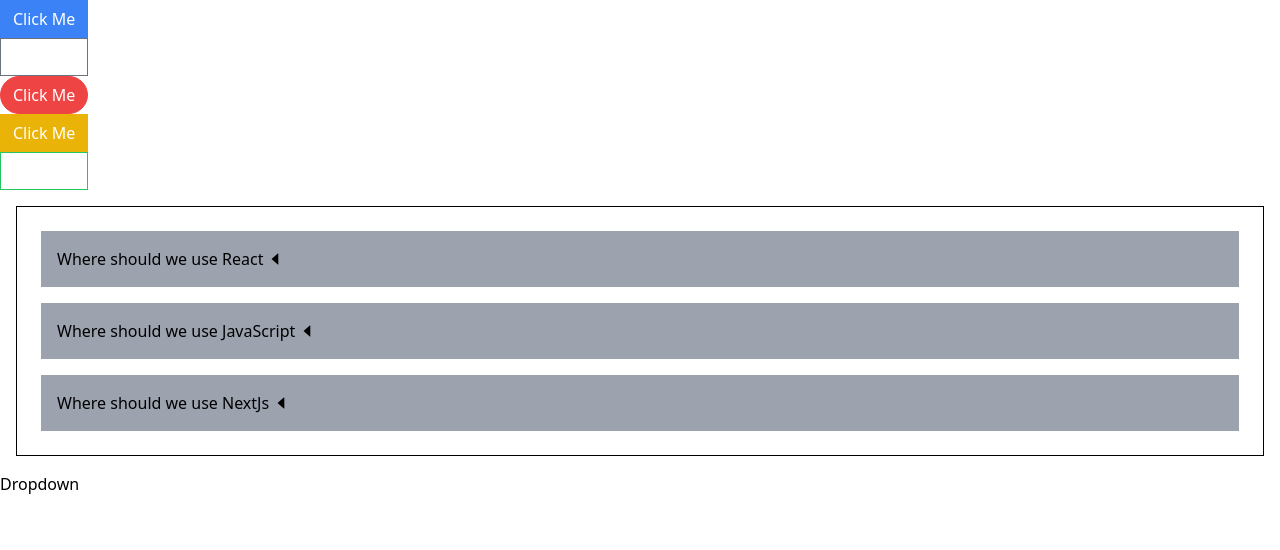
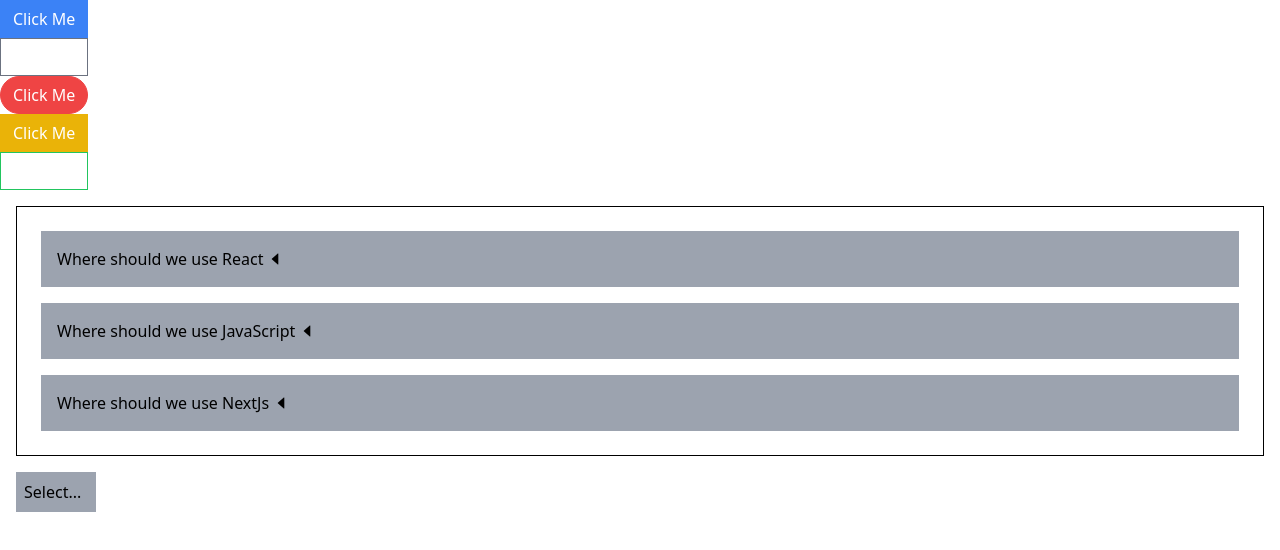
Before and after one commit to ashurbz/Components, a React (Create React App) app: page / in a window 1280 px wide. Shown: the top 550 px of the page. Built offline with nearby package versions, Linux system fonts and the light colour scheme.

Commit message:
created dropdown and fixed styling

```diff
--- a/src/components/Dropdown.js
+++ b/src/components/Dropdown.js
@@ -1,7 +1,39 @@
-import React from "react";
+import React, { useState } from "react";
 
-const Dropdown = () => {
-  return <div>Dropdown</div>;
+const Dropdown = ({ options, selected, onSelect }) => {
+  const [isShown, setIsShown] = useState(false);
+
+  const handleClick = () => {
+    setIsShown(!isShown);
+  };
+
+  const handleOptionClick = (option) => {
+    setIsShown(false);
+    onSelect(option.option);
+  };
+
+  return (
+    <>
+      <div>
+        <h3 className="p-2 m-4 bg-gray-400 w-20" onClick={handleClick}>
+          {selected ? selected : "Select..."}
+        </h3>
+        {options.map((option) => {
+          return (
+            <div
+              className="m-4"
+              key={option.value}
+              onClick={() => {
+                handleOptionClick(option);
+              }}
+            >
+              {isShown && option.option}{" "}
+            </div>
+          );
+        })}
+      </div>
+    </>
+  );
 };
 
 export default Dropdown;
--- a/src/pages/DropdownPage.js
+++ b/src/pages/DropdownPage.js
@@ -1,10 +1,31 @@
-import React from "react";
+import React, { useState } from "react";
 import Dropdown from "../components/Dropdown";
 
+const listItems = [
+  {
+    option: "green",
+    value: "green",
+  },
+  {
+    option: "blue",
+    value: "blue",
+  },
+  {
+    option: "yellow",
+    value: "yellow",
+  },
+];
+
 const DropdownPage = () => {
+  const [selected, setSelected] = useState(null);
+
+  const onSelect = (option) => {
+    setSelected(option);
+  };
+
   return (
     <div>
-      <Dropdown />
+      <Dropdown selected={selected} onSelect={onSelect} options={listItems} />
     </div>
   );
 };
```
